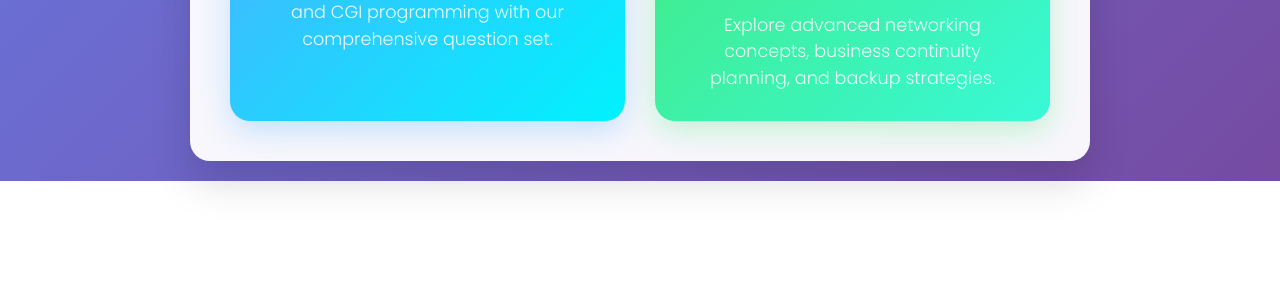
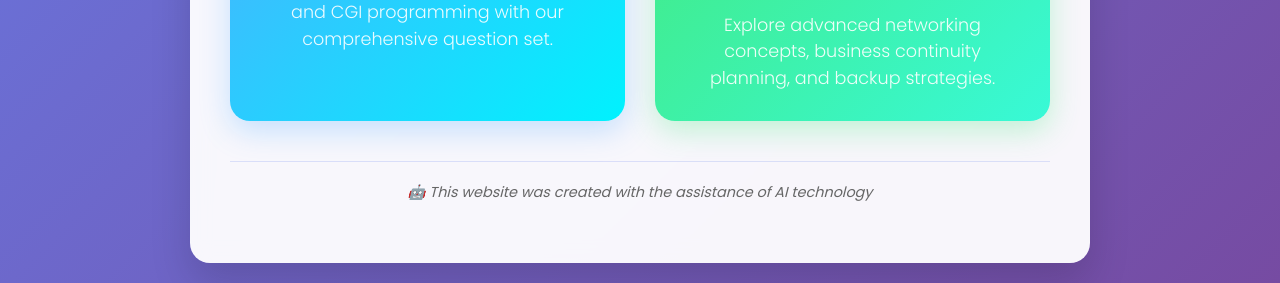
Before and after one commit to AngelicGeoove/TestObjectiveQuizzes, a plain HTML site: page index.html in a window 1280 px wide. Shown: the part 674-957 px from the top of the page. Before the commit the page ends 855 px from the top, so only its background shows below. Drawn offline with Linux system fonts and the light colour scheme.

Commit message:
Ai Disclaimer

```diff
--- a/index.html
+++ b/index.html
@@ -302,6 +302,19 @@
             -->
 
         </div>
+
+        <!-- AI Disclaimer Footer -->
+        <footer style="
+            text-align: center;
+            margin-top: 40px;
+            padding: 20px;
+            border-top: 1px solid rgba(102, 126, 234, 0.2);
+            color: #666;
+            font-size: 0.9em;
+            font-style: italic;
+        ">
+            <p>🤖 This website was created with the assistance of AI technology</p>
+        </footer>
     </div>
 </body>
 </html>
```
